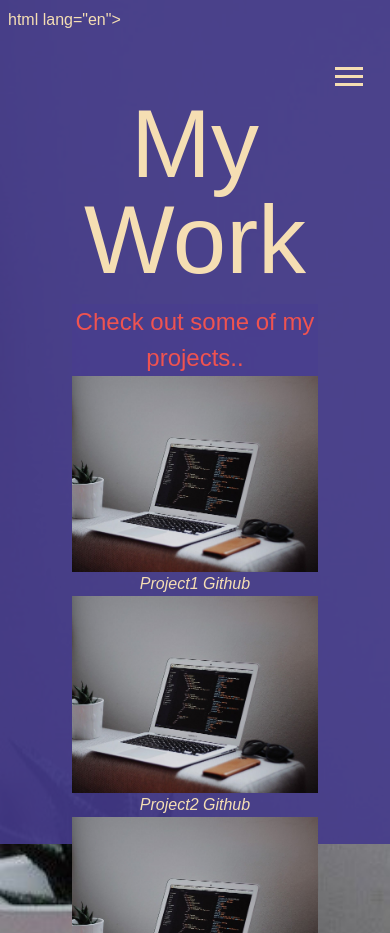
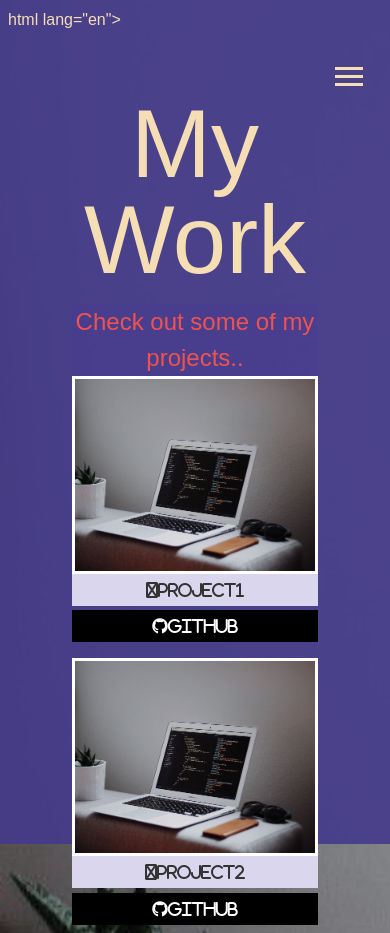
Before and after one commit to roopamdeep/own-portfolio, a website: page dist/work.html in a window 390 px wide. Shown: the top 933 px of the page. Drawn offline with Linux system fonts and the light colour scheme.

Commit message:
added the work page responsiveness with grid

```diff
--- a/scss/_mobile.scss
+++ b/scss/_mobile.scss
@@ -1,8 +1,14 @@
 //Widescreens
 @include mediaXL {
+  .projects {
+    grid-template-columns: repeat(4, 1fr);
+  }
 }
 //desktops and laptops
 @include mediaLg {
+  .projects {
+    grid-template-columns: repeat(3, 1fr);
+  }
 }
 //tablets and small laptops
 @include mediaMd {
@@ -47,6 +53,9 @@
       "job3";
     grid-template-columns: 1fr;
   }
+  .projects {
+    grid-template-columns: repeat(2, 1fr);
+  }
 }
 
 //smartphones
@@ -54,4 +63,7 @@
   main#home h1 {
     margin-top: 10vh;
   }
+  .projects {
+    grid-template-columns: 1fr;
+  }
 }
--- a/scss/main.scss
+++ b/scss/main.scss
@@ -95,9 +95,39 @@ main {
 
 .projects {
   display: grid;
+  grid-template-columns: repeat(3, 1fr);
+  grid-gap: 0.7rem;
   img {
     width: 100%;
+    border: 3px white solid;
+    &:hover {
+      opacity: 0.5;
+      border-color: $secondary-color;
+      @include easeOut;
+    }
   }
+}
+//button styles
+.btn {
+  display: block;
+  padding: 0.5rem 1rem;
+  border: 0;
+
+  margin-bottom: 0.3rem;
+  &:hover {
+    background: $secondary-color;
+    color: set-text-color($secondary-color);
+  }
+}
+.btn-dark {
+  @extend .btn;
+  background: darken($primary-color, 50);
+  color: white;
+}
+.btn-light {
+  @extend .btn;
+  background: lighten($primary-color, 50);
+  color: #333;
 }
 .main-footer {
   text-align: center;
```
Also changed, not shown: dist/css/main.css, dist/work.html.
